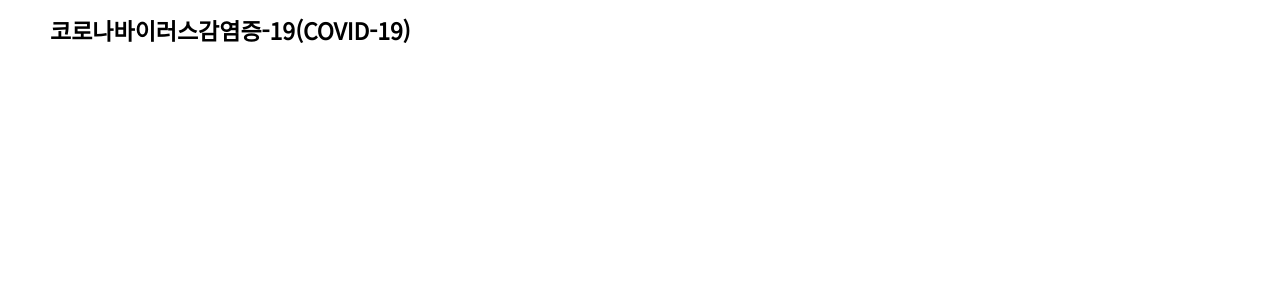
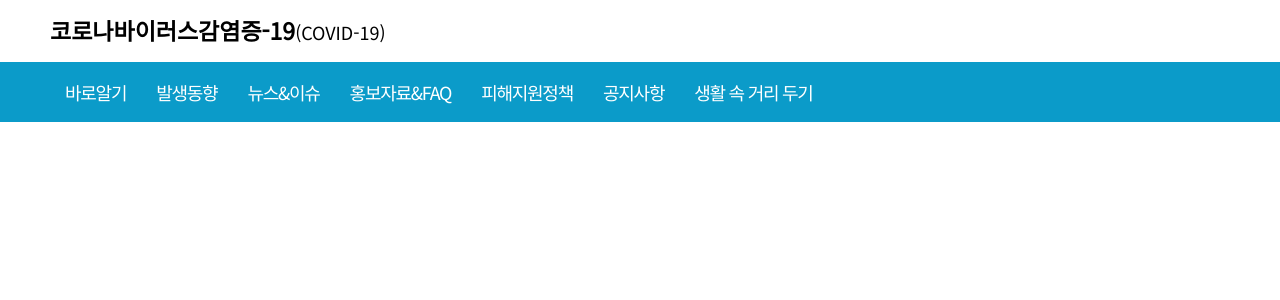
Before and after one commit to seungdeng17/covid19, a React (Create React App) app: page / in a window 1280 px wide. Shown: the top 300 px of the page. Built offline with nearby package versions, Linux system fonts and the light colour scheme; no server answers.

Commit message:
[#5] feat: 헤더 네비게이션 메뉴 구현

```diff
--- a/src/components/header/Header.jsx
+++ b/src/components/header/Header.jsx
@@ -1,6 +1,8 @@
 import React from "react";
 import { Link } from "react-router-dom";
 import styled from "styled-components";
+
+import HeaderNav from "./HeaderNav";
 
 const HeaderWrap = styled.div`
   width: 1180px;
@@ -12,6 +14,10 @@ const HeaderWrap = styled.div`
     text-decoration: none;
     color: #000;
     cursor: pointer;
+    span {
+      font-size: 18px;
+      font-weight: 500;
+    }
   }
 `;
 
@@ -19,8 +25,11 @@ const Header = () => {
   return (
     <HeaderWrap>
       <h1>
-        <Link to="/">코로나바이러스감염증-19(COVID-19)</Link>
+        <Link to="/">
+          코로나바이러스감염증-19<span>(COVID-19)</span>
+        </Link>
       </h1>
+      <HeaderNav />
     </HeaderWrap>
   );
 };
--- /dev/null
+++ b/src/components/header/HeaderNav.jsx
@@ -0,0 +1,38 @@
+import React from "react";
+import styled from "styled-components";
+
+import NavMenu from "./NavMenu";
+
+import headerNavData from "@data/headerNav.json";
+
+const HeaderNavWrap = styled.div`
+  position: absolute;
+  background-color: #0b9bc9;
+  width: 100%;
+  left: 0;
+  color: #fff;
+`;
+
+const HeaderNavInner = styled.div`
+  width: 1180px;
+  height: auto;
+  margin: 0 auto;
+`;
+
+const NavMenuListContainer = styled.ul`
+  display: flex;
+`;
+
+const HeaderNav = () => {
+  const navMenuList = headerNavData.menus.map((data) => <NavMenu key={data.id} title={data.title} subMenus={data.subMenus} />);
+
+  return (
+    <HeaderNavWrap>
+      <HeaderNavInner>
+        <NavMenuListContainer>{navMenuList}</NavMenuListContainer>
+      </HeaderNavInner>
+    </HeaderNavWrap>
+  );
+};
+
+export default HeaderNav;
--- /dev/null
+++ b/src/components/header/NavMenu.jsx
@@ -0,0 +1,34 @@
+import React, { useState } from "react";
+import styled from "styled-components";
+
+import NavSubMenu from "./NavSubMenu";
+
+const NavMenuWrap = styled.li`
+  padding: 20px 15px;
+  font-weight: 500;
+  font-size: 18px;
+  line-height: 20px;
+  letter-spacing: -0.07em;
+  color: #fff;
+`;
+
+const NaveMenuTitle = styled.span`
+  cursor: pointer;
+`;
+
+const NavMenu = ({ title, subMenus }) => {
+  const [onFocus, setFocus] = useState(false);
+  const handleMouseEnter = () => setFocus(true);
+  const handleMouseLeave = () => setFocus(false);
+
+  return (
+    <>
+      <NavMenuWrap onMouseEnter={handleMouseEnter} onMouseLeave={handleMouseLeave}>
+        <NaveMenuTitle>{title}</NaveMenuTitle>
+        {onFocus && <NavSubMenu {...{ subMenus, handleMouseEnter, handleMouseLeave }} />}
+      </NavMenuWrap>
+    </>
+  );
+};
+
+export default NavMenu;
--- /dev/null
+++ b/src/components/header/NavSubMenu.jsx
@@ -0,0 +1,68 @@
+import React from "react";
+import styled from "styled-components";
+
+const NavSubMenuWarp = styled.div`
+  position: absolute;
+  z-index: 10;
+  top: 60px;
+  left: 0;
+  width: 100%;
+  background-color: #fff;
+
+  overflow: hidden;
+  animation-name: subMenu;
+  animation-duration: 0.5s;
+  animation-timing-function: ease-in-out;
+  animation-fill-mode: both;
+  transform-origin: top;
+  @keyframes subMenu {
+    0% {
+      max-height: 0;
+      border-bottom: 3px solid #fff;
+    }
+    100% {
+      max-height: 10em;
+      border-bottom: 3px solid #007499;
+    }
+  }
+`;
+
+const SubMenuList = styled.ul`
+  display: flex;
+  flex-wrap: wrap;
+  width: 1180px;
+  margin: 0 auto;
+  background: #fff;
+  padding: 16px 24px;
+`;
+
+const SubMenu = styled.li`
+  display: block;
+  font-size: 15px;
+  line-height: 21px;
+  font-weight: 500;
+  letter-spacing: -0.064em;
+  color: #fff;
+  padding: 8px 16px;
+  margin: 8px;
+  width: 180px;
+  background-color: #13669b;
+  cursor: pointer;
+  :hover {
+    background-color: #008bb8;
+  }
+`;
+
+const NavSubMenu = ({ subMenus, handleMouseEnter }) => {
+  const subMenuList = subMenus.map((data) => {
+    return <SubMenu key={data.title}>{data.title}</SubMenu>;
+  });
+
+  return (
+    <NavSubMenuWarp onMouseEnter={handleMouseEnter}>
+      <SubMenuList>{subMenuList}</SubMenuList>
+    </NavSubMenuWarp>
+  );
+};
+
+export default NavSubMenu;
--- /dev/null
+++ b/src/data/headerNav.json
@@ -0,0 +1,170 @@
+{
+  "menus": [
+    {
+      "id": 1,
+      "title": "바로알기",
+      "subMenus": [
+        {
+          "title": "코로나19란?",
+          "link": "/covidInformation"
+        },
+        {
+          "title": "대한민국 방역체계",
+          "link": "/"
+        },
+        {
+          "title": "환자치료 및 관리",
+          "link": "/"
+        },
+        {
+          "title": "예방 조치 안내",
+          "link": "/"
+        }
+      ]
+    },
+    {
+      "id": 2,
+      "title": "발생동향",
+      "subMenus": [
+        {
+          "title": "국내 발생 현황",
+          "link": "/covidState"
+        },
+        {
+          "title": "국외 발생 현황",
+          "link": "/"
+        },
+        {
+          "title": "시도별 발생동향",
+          "link": "/"
+        },
+        {
+          "title": "확진환자 이동경로",
+          "link": "/"
+        }
+      ]
+    },
+    {
+      "id": 3,
+      "title": "뉴스&이슈",
+      "subMenus": [
+        {
+          "title": "보도자료",
+          "link": "/"
+        },
+        {
+          "title": "코로나19 팩트 & 이슈체크",
+          "link": "/"
+        },
+        {
+          "title": "공적마스크 공급현황",
+          "link": "/"
+        },
+        {
+          "title": "일별 브리핑 이슈 모아보기",
+          "link": "/"
+        }
+      ]
+    },
+    {
+      "id": 4,
+      "title": "홍보자료&FAQ",
+      "subMenus": [
+        {
+          "title": "홍보자료",
+          "link": "/"
+        },
+        {
+          "title": "FAQ",
+          "link": "/"
+        }
+      ]
+    },
+    {
+      "id": 5,
+      "title": "피해지원정책",
+      "subMenus": [
+        {
+          "title": "일반인(대국민)",
+          "link": "/"
+        },
+        {
+          "title": "취약계층",
+          "link": "/"
+        },
+        {
+          "title": "소상공인 및 기업",
+          "link": "/"
+        },
+        {
+          "title": "의료기관",
+          "link": "/"
+        },
+        {
+          "title": "발생지역",
+          "link": "/"
+        },
+        {
+          "title": "기타",
+          "link": "/"
+        }
+      ]
+    },
+    {
+      "id": 6,
+      "title": "공지사항",
+      "subMenus": [
+        {
+          "title": "일반인",
+          "link": "/"
+        },
+        {
+          "title": "입국자 및 해외여행객",
+          "link": "/"
+        },
+        {
+          "title": "자가격리자",
+          "link": "/"
+        },
+        {
+          "title": "의료기관",
+          "link": "/"
+        },
+        {
+          "title": "집단 및 다중이용시설",
+          "link": "/"
+        },
+        {
+          "title": "지자체",
+          "link": "/"
+        },
+        {
+          "title": "기업 및 시장",
+          "link": "/"
+        },
+        {
+          "title": "사회적 거리 두기",
+          "link": "/"
+        }
+      ]
+    },
+    {
+      "id": 7,
+      "title": "생활 속 거리 두기",
+      "subMenus": [
+        {
+          "title": "기본 수칙",
+          "link": "/"
+        },
+        {
+          "title": "공동체 수칙",
+          "link": "/"
+        },
+        {
+          "title": "장소별 실천수칙",
+          "link": "/"
+        }
+      ]
+    }
+  ]
+}
```
